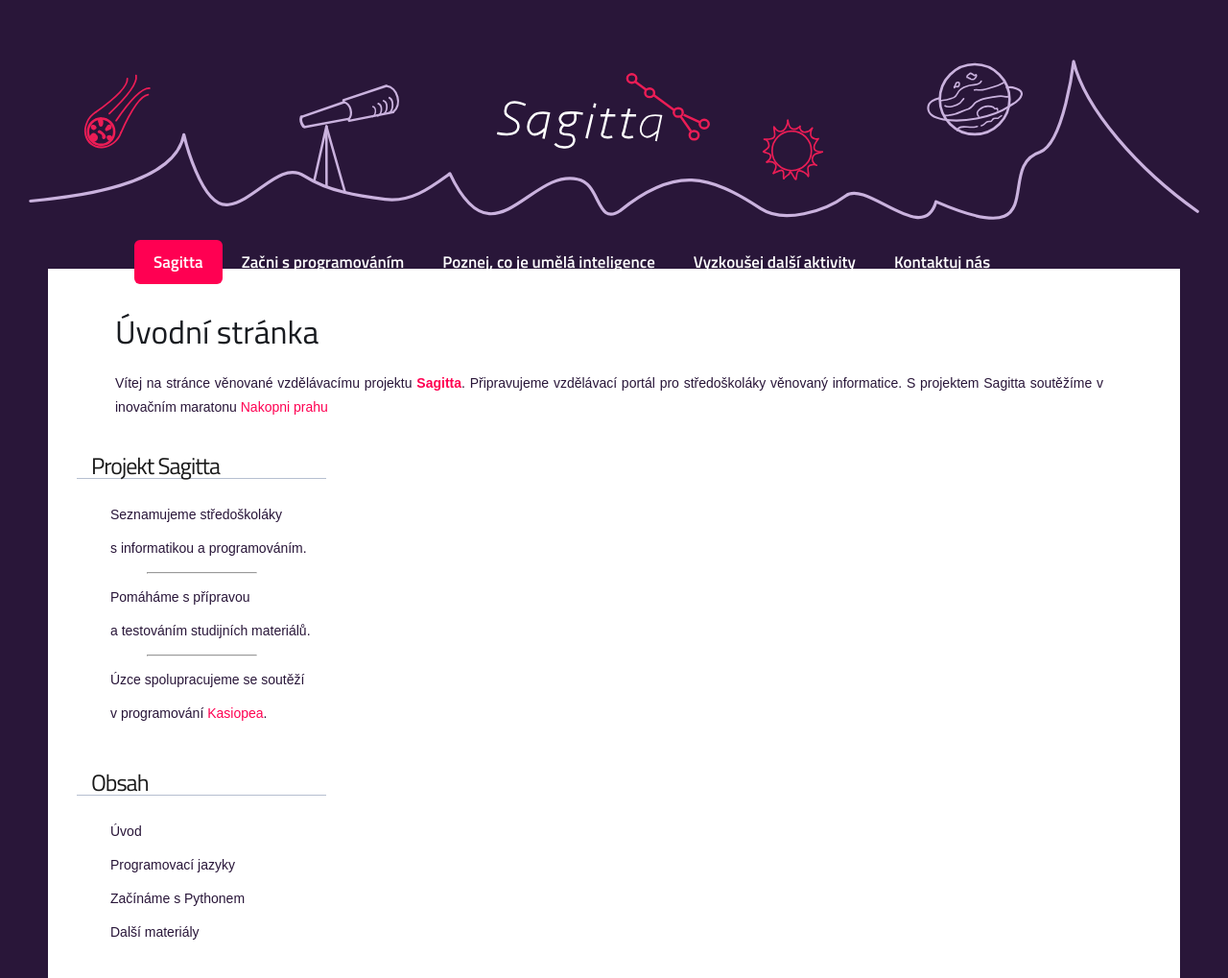
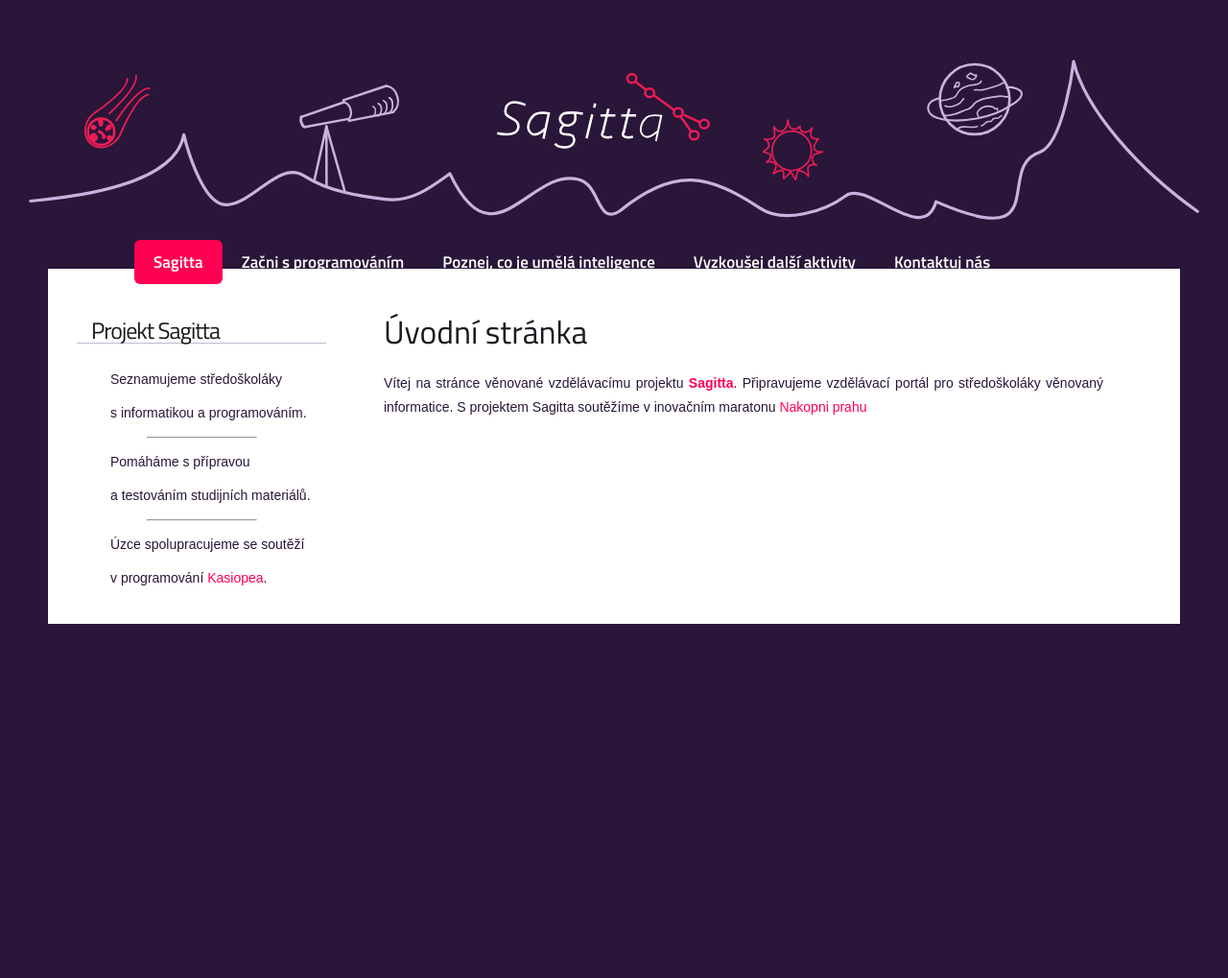
Before and after one commit to zdrazdova/sagitta_materials, a plain HTML site: page index.html in a window 1280 px wide. Shown: the whole page at 96% size. After the commit the page ends 800 px from the top, so only its background shows below. Drawn offline with Linux system fonts and the light colour scheme.

Commit message:
Úprava sidebar

```diff
--- a/index.html
+++ b/index.html
@@ -36,7 +36,7 @@
 	 <div id="page">
     <div id="page-bgtop">
 			<div id="page-bgbtm">
-				<div id="content">
+				<div id="content2">
 					<div class="post">
 
 <h1>Úvodní stránka</h1>
@@ -62,19 +62,6 @@
 		</ul>
 		</li>
 
-
-						<li>
-		<a href="index.html"><h2>Obsah</h2> </a>
-		<ul>
-			<li>Úvod</li>
-			<li>Programovací jazyky</li>
-			<li>Začínáme s Pythonem</li>
-			<li>Další materiály</li>
-		</ul>
-	</li>
-
-
-
 	</ul>
 	</div>
 	<!-- end #sidebar -->
--- a/style/style.css
+++ b/style/style.css
@@ -355,6 +355,12 @@ img.aligncenter {
 	padding: 0px 0px 0px 0px;
 }
 
+#content2 {
+	float: right;
+	width: 800px;
+	padding: 0px 0px 0px 0px;
+}
+
 .post {
 	clear: both;
 	padding-bottom: 10px;
```
Also changed, not shown: aktivity.html (+1 -11 lines), kontakt.html (+1 -1 lines), programovani.html (+1 -1 lines).
